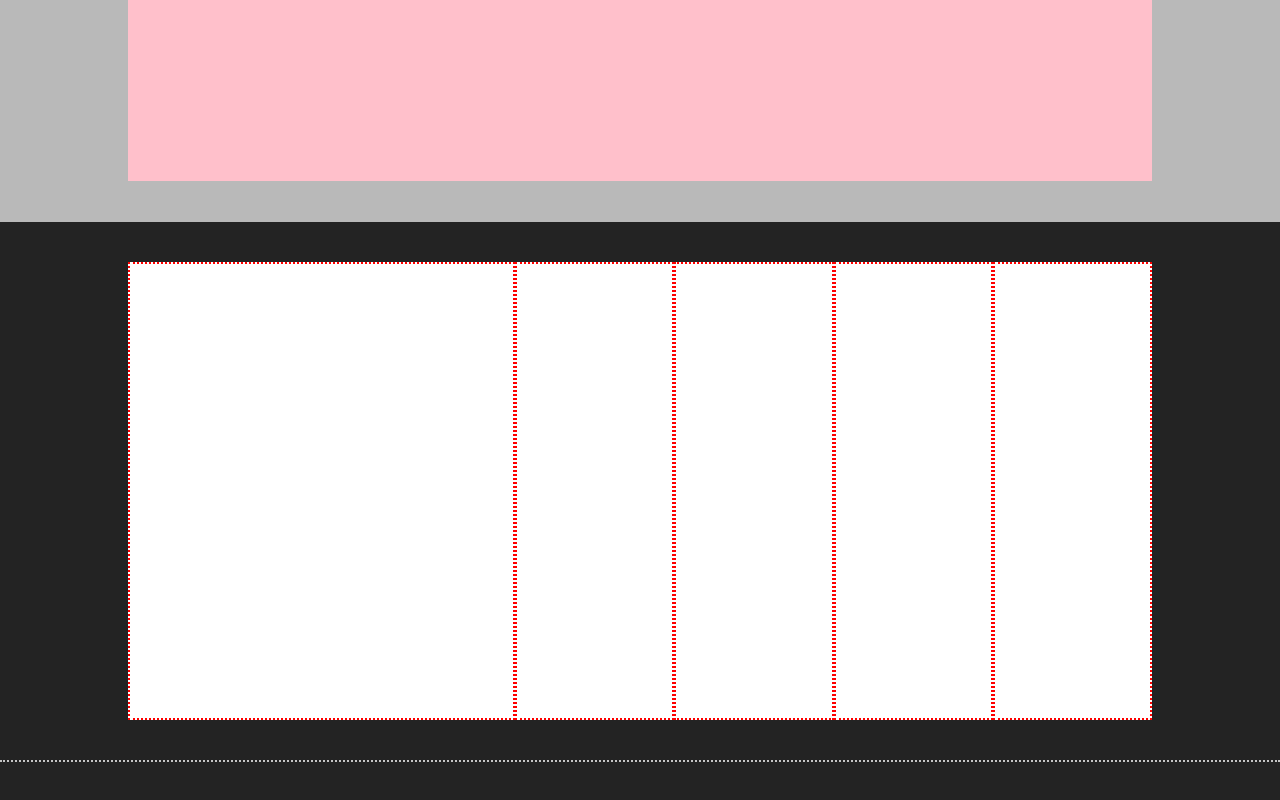
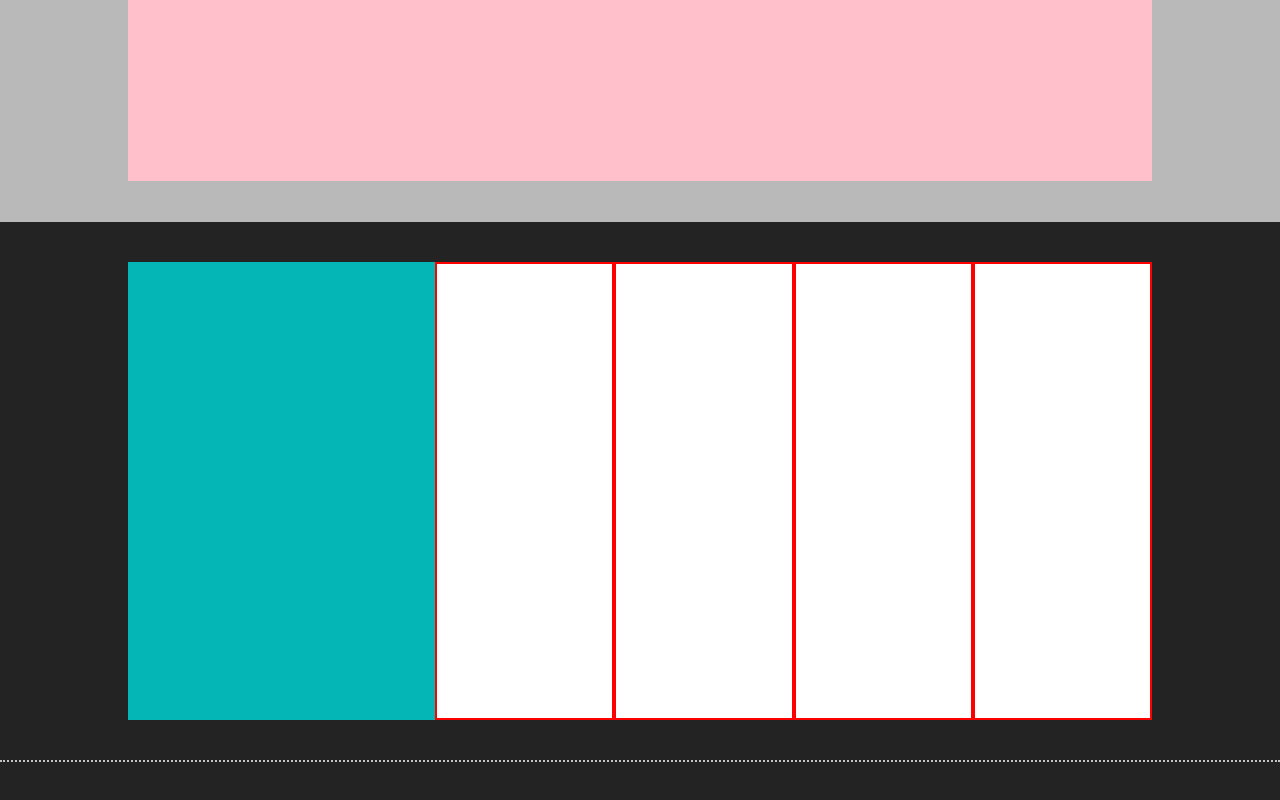
Before and after one commit to christianzaboli/htmlcss-struttura-discord, a plain HTML site: page index.html in a window 1280 px wide. Shown: the part 2810-3610 px from the top of the page. Drawn offline with Linux system fonts and the light colour scheme.

Commit message:
finished layout final section

```diff
--- a/css/style.css
+++ b/css/style.css
@@ -94,14 +94,26 @@ main{
     justify-content: center;
     align-items: center;
 }
+#fix-final-section{
+    justify-content: center;
+    align-items: center;
+}
+.sub-final-section{
+    display: flex;
+    width: 70%;
+    height: 85%;
+
+}
 .final-section-block{
-    width: calc(100% / 5);
-    height: 85%;
+    width: calc(100% / 4);
+    height: 100%%;
     background-color: #fff;
-    border: 2px dotted red;
+    border: 2px solid red;
 }
 .bigger{
-    width: 500px;
+    width: 30%;
+    height: 85%;
+    background-color: #05b6b6;
 }
 /* big section */
 
--- a/index.html
+++ b/index.html
@@ -78,12 +78,14 @@
             <!--sezione finale -->
 
             <div class="main-sections final-section">
-                <div class="container">
-                    <div class="final-section-block bigger"></div>
-                    <div class="final-section-block"></div>
-                    <div class="final-section-block"></div>
-                    <div class="final-section-block"></div>
-                    <div class="final-section-block"></div>
+                <div class="container" id="fix-final-section">
+                    <div class="bigger"></div>
+                    <div class="sub-final-section">
+                        <div class="final-section-block"></div>
+                        <div class="final-section-block"></div>
+                        <div class="final-section-block"></div>
+                        <div class="final-section-block"></div>
+                    </div>
                 </div>
             </div>
 
```
